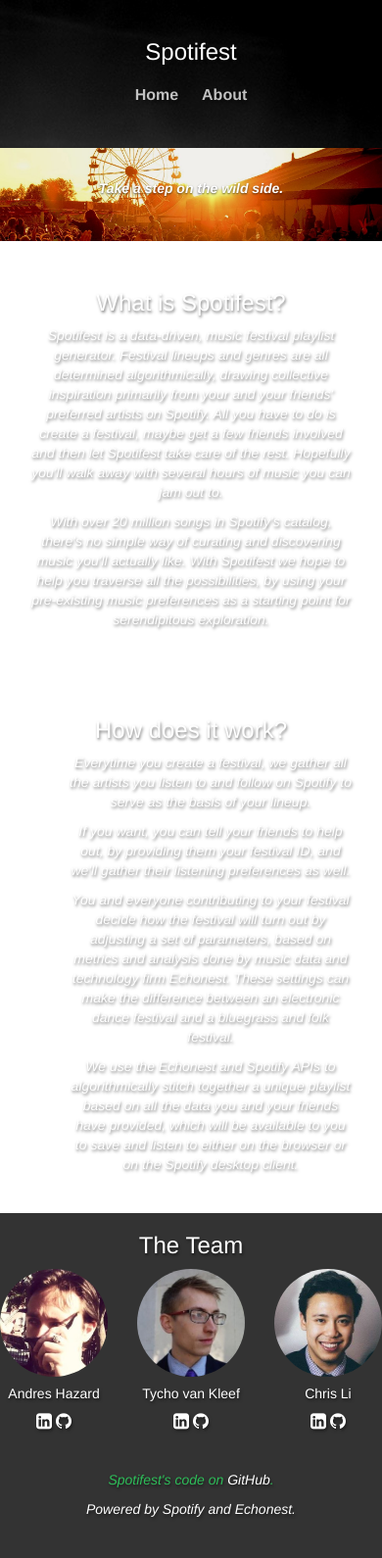
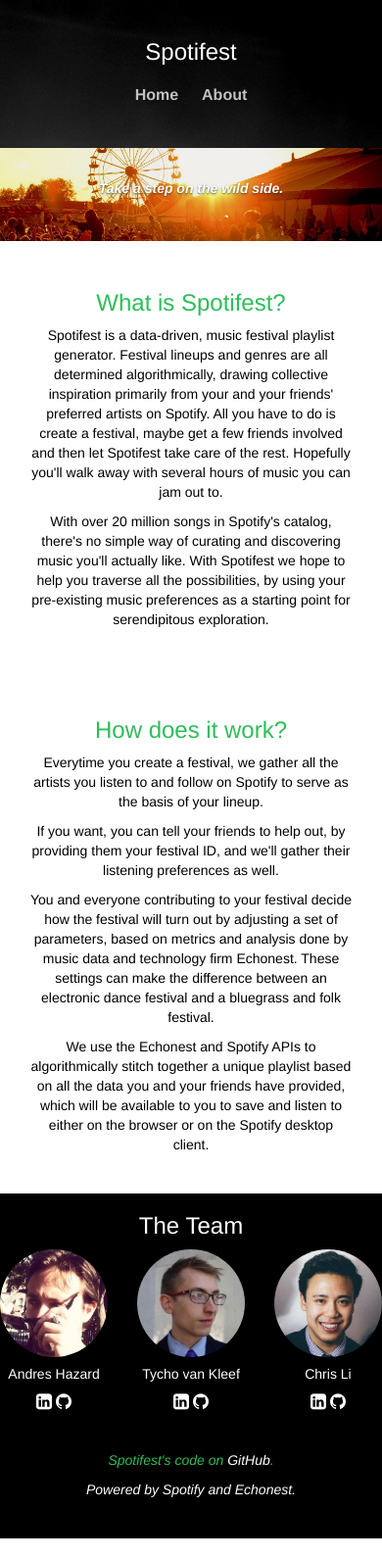
Before and after one commit to LiYChristopher/spotifest, a Flask app: template library/templates/about.html in a window 390 px wide. Shown: the whole page at 98% size. Run offline with Flask 2, Linux system fonts and the light colour scheme; the template is opened without the code that fills it, so the values that code supplies are empty; some libraries are stand-ins or nearby versions.

Commit message:
CSS changes; fixed improperly positioned footers, removed backgorund images, added responsiveness for about page

```diff
--- a/library/static/stylesheet.css
+++ b/library/static/stylesheet.css
@@ -118,7 +118,46 @@
   font-weight: 100;
 }
 
+/* Extra small settings for About page */
+@media only screen and (max-width : 480px) {
+  .about-heading {
+    text-shadow: none;
+    color:  #2ebd59;
+    font-size: 24px;
+  }
+  .about-text {
+    color: black;
+    font-style: normal;
+    font-weight: 400;
+    text-shadow: none;
+  }
+  .masthead-brand {
+    color: #fff;
+  }
+  .about-team {
+    color: #fff;
+    background-color: black;
+  }
+}
 
+.about-text {
+  color: black;
+  font-style: normal;
+  font-weight: 400;
+  text-shadow: none;
+}
+.about-team {
+  background-color: black;
+}
+
+.about-heading {
+  color: #2ebd59;
+  text-shadow: none;
+}
+
+.about-body {
+  background-image: none;
+}
 
 
 /* Extra markup and styles for table-esque vertical and horizontal centering */
@@ -353,8 +392,6 @@
 
 .hot-links {
   position: relative;
-  border: 3px solid #5cb85c;
-  background: black;
   text-align: left;
   padding-left: 10px;
   padding-right: 10px;
@@ -418,32 +455,9 @@
   width: 100%;
 }
 
-.about-heading {
-  color: #2ebd59;
-  text-shadow: none;
-}
-
-.about-body {
-  background-image: none;
-}
-
 .marginless {
   margin-right: 0;
   margin-left: 0;
 }
 
-
-.about-text {
-  color: black;
-  font-style: normal;
-  font-weight: 400;
-  text-shadow: none;
-}
-.about-team {
-  background-color: black;
-}
-
-
-
-
 /* */
--- a/library/templates/about.html
+++ b/library/templates/about.html
@@ -24,7 +24,7 @@
 	<div class='row marginless' style='background-color:white'>
 		<!-- What is Spotifest? -->
 
-		<div class='col-md-6'>
+		<div class='col-md-6 col-sm-6'>
 			<div class='inner'>
 			<h3 class='about-heading'>What is Spotifest?</h3>
 			<p class='about-text'>
@@ -36,15 +36,14 @@
 			</div>
 		</div>
 		<!-- How does it work? -->
-		<div class='col-md-6'>
+		<div class='col-md-6 col-sm-6'>
 			<div class='inner'>
 			<h3 class='about-heading'>How does it work?</h3>
-			<ul style>
-				<li><p class='about-text'>Everytime you create a festival, we gather all the artists you listen to and follow on Spotify to serve as the basis of your lineup. </p></li>
-				<li><p class='about-text'>If you want, you can tell your friends to help out, by providing them your festival ID, and we'll gather their listening preferences as well. </p></li>
-				<li><p class='about-text'>You and everyone contributing to your festival decide how the festival will turn out by adjusting a set of parameters, based on metrics and analysis done by music data and technology firm Echonest. These settings can make the difference between an electronic dance festival and a bluegrass and folk festival.</p></li>
-				<li><p class='about-text'>We use the Echonest and Spotify APIs to algorithmically stitch together a unique playlist based on all the data you and your friends have provided, which will be available to you to save and listen to either on the browser or on the Spotify desktop client. </p></li>
-			</ul>
+
+			<p class='about-text'>Everytime you create a festival, we gather all the artists you listen to and follow on Spotify to serve as the basis of your lineup. </p>
+			<p class='about-text'>If you want, you can tell your friends to help out, by providing them your festival ID, and we'll gather their listening preferences as well. </p>
+			<p class='about-text'>You and everyone contributing to your festival decide how the festival will turn out by adjusting a set of parameters, based on metrics and analysis done by music data and technology firm Echonest. These settings can make the difference between an electronic dance festival and a bluegrass and folk festival.</p>
+			<p class='about-text'>We use the Echonest and Spotify APIs to algorithmically stitch together a unique playlist based on all the data you and your friends have provided, which will be available to you to save and listen to either on the browser or on the Spotify desktop client. </p>
 			</div>
 		</div>
 	</div>
@@ -85,14 +84,13 @@
 		</div>
 	</div>
 	<!-- Block footer-->
+	{% endblock %} <!-- content -->
 	<div class='about-team'>
 
-{% endblock %} <!-- content -->
+	{% block footer %}
+		{{ super() }}
+	{% endblock %}
 
-{% block footer %}
-	{{ super() }}
-{% endblock %}
-
-</div>
+	</div>
 </body>
 {% endblock %}
--- a/library/templates/base.html
+++ b/library/templates/base.html
@@ -24,7 +24,6 @@
       <link rel="stylesheet" type="text/css" href="/static/stylesheet.css">
       <!-- Just for debugging purposes. Don't actually copy these 2 lines! -->
       <!--[if lt IE 9]><script src="../../assets/js/ie8-responsive-file-warning.js"></script><![endif]-->
-      <script src="/static/ie-emulation-modes-warning.js"></script>
 
       <!-- HTML5 shim and Respond.js for IE8 support of HTML5 elements and media queries -->
       <!--[if lt IE 9]>
@@ -69,9 +68,6 @@
 
           {% endblock %} <!-- flash -->
 
-        {% endblock %} <!-- content -->
-
-
         {% block footer %}
             <div class="inner">
                 <p style="color:#2EBD59">Spotifest's code on <a href="https://github.com/LiYChristopher/festify">GitHub</a>.</p>
@@ -79,8 +75,10 @@
             </div>
         {% endblock %}
 
-  </div>
-  </div>
+        {% endblock %} <!-- content -->
+
+      </div>
+    </div>
   </div>
 
 {% endblock %}
@@ -89,6 +87,7 @@
     <!-- Bootstrap core JavaScript
     ================================================== -->
     <!-- Placed at the end of the document so the pages load faster -->
+    <script src="/static/ie-emulation-modes-warning.js"></script>
     <script type="text/javascript" src="{{ url_for('static', filename='jquery.min.js') }}" ></script>
     <script src="https://maxcdn.bootstrapcdn.com/bootstrap/3.3.6/js/bootstrap.min.js" integrity="sha384-0mSbJDEHialfmuBBQP6A4Qrprq5OVfW37PRR3j5ELqxss1yVqOtnepnHVP9aJ7xS" crossorigin="anonymous"></script>
     <!-- IE10 viewport hack for Surface/desktop Windows 8 bug -->
```
Also changed, not shown: library/templates/festival.html (+18 -12 lines), library/templates/home.html (+9 -7 lines), library/templates/results.html (+11 -9 lines).
